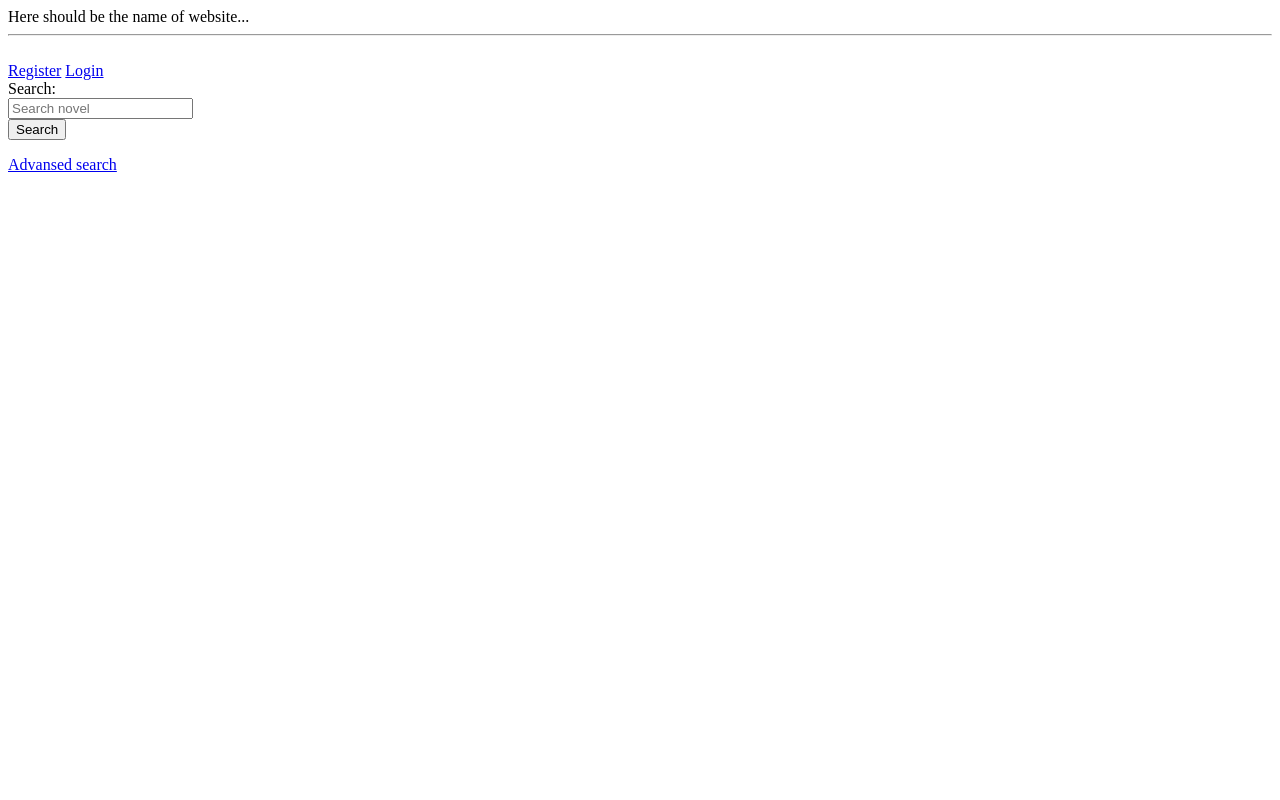
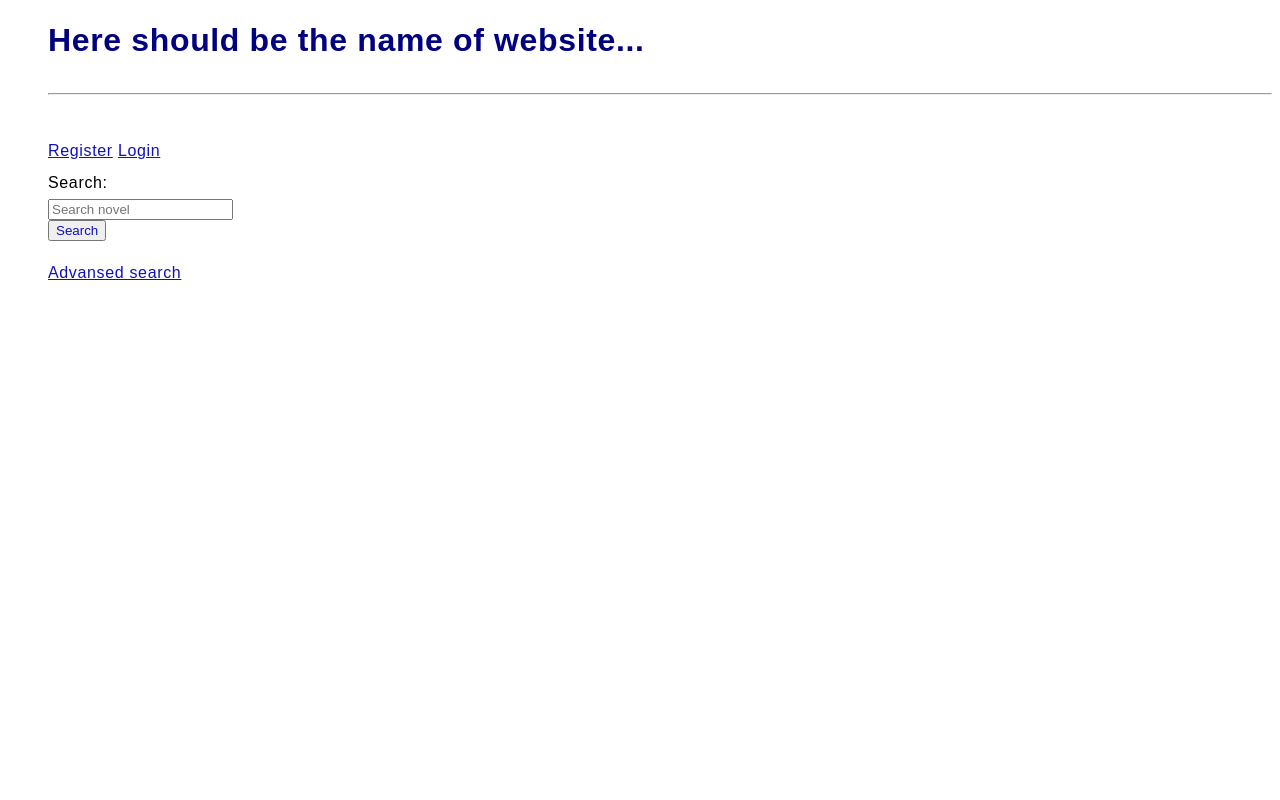
Before and after one commit to wobuchiroubao/novel_website, a Flask app: page / in a window 1280 px wide. Run offline with Flask 3, Linux system fonts and the light colour scheme; some libraries are stand-ins or nearby versions.

Commit message:
Added some style

```diff
--- /dev/null
+++ b/static/style.css
@@ -0,0 +1,26 @@
+html {
+  color: rgb(0, 0, 0);
+  font-size: 16px;
+  letter-spacing: 0.65px;
+  line-height: 2;
+  text-align: left;
+  padding-left: 40px;
+  font-family: sans-serif;
+}
+
+#header {
+  color: rgb(0, 0, 128);
+  font-size: 32px;
+}
+
+.text {
+  color: rgb(0, 0, 0);
+}
+
+a, input {
+  color: rgb(16, 16, 192);
+}
+
+a:hover, input:hover {
+  color: rgb(192, 16, 16);
+}
--- a/templates/main_page.html
+++ b/templates/main_page.html
@@ -1,8 +1,9 @@
 <html>
   <head>
+    <link rel="stylesheet" href="{{ url_for('static', filename='style.css') }}">
   </head>
   <body>
-    <div>Here should be the name of website...</div>
+    <h1 id="header">Here should be the name of website...</h1>
     <hr></hr><br>
     {% if logged_in %}
       <a href={{ url_for('account_settings') }}>Account settings</a>
```
